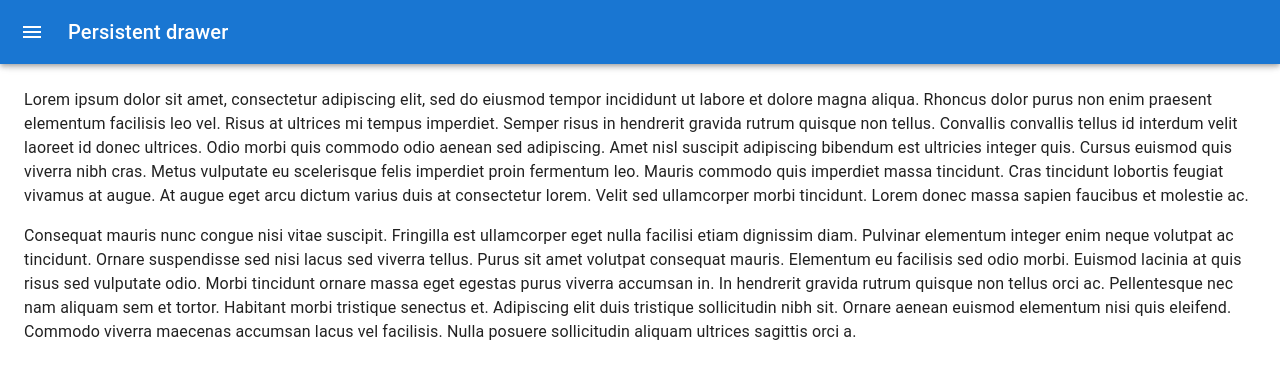
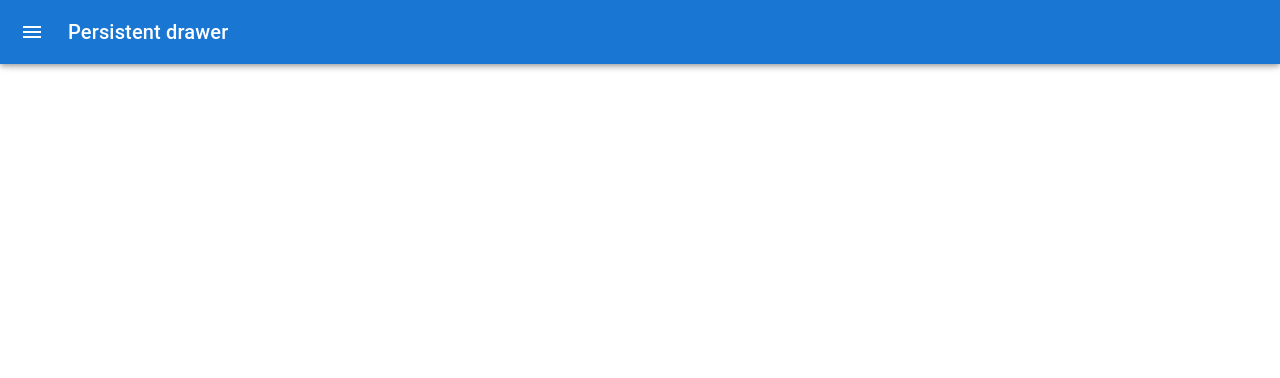
Before and after one commit to ProgFadi/giz-task08, a React (Create React App) app: page / in a window 1280 px wide. Shown: the top 378 px of the page. Built offline with nearby package versions, Linux system fonts and the light colour scheme.

Commit message:
create 3 empty pages

```diff
--- a/src/App.js
+++ b/src/App.js
@@ -1,9 +1,19 @@
 import PersistentDrawerLeft from './components/PersistentDrawerLeft';
+import { Routes, Route } from 'react-router-dom';
+import Dashboard from './pages/Dashboard';
+import Categories from './pages/Categories';
+import Products from './pages/Products';
 
 function App() {
   return (
     <div className="App">
-      <PersistentDrawerLeft />
+      <Routes>
+        <Route path="" element={<PersistentDrawerLeft />}>
+          <Route path="dashboard" element={<Dashboard />} />
+          <Route path="categories" element={<Categories />} />
+          <Route path="products" element={<Products />} />
+        </Route>
+      </Routes>
     </div>
   );
 }
--- a/src/components/PersistentDrawerLeft.jsx
+++ b/src/components/PersistentDrawerLeft.jsx
@@ -17,6 +17,8 @@ import ListItemIcon from '@mui/material/ListItemIcon';
 import ListItemText from '@mui/material/ListItemText';
 import InboxIcon from '@mui/icons-material/MoveToInbox';
 import MailIcon from '@mui/icons-material/Mail';
+
+import { Outlet } from 'react-router-dom';
 
 const drawerWidth = 240;
 
@@ -143,34 +145,9 @@ export default function PersistentDrawerLeft() {
       </Drawer>
       <Main open={open}>
         <DrawerHeader />
+
         <Typography paragraph>
-          Lorem ipsum dolor sit amet, consectetur adipiscing elit, sed do
-          eiusmod tempor incididunt ut labore et dolore magna aliqua. Rhoncus
-          dolor purus non enim praesent elementum facilisis leo vel. Risus at
-          ultrices mi tempus imperdiet. Semper risus in hendrerit gravida rutrum
-          quisque non tellus. Convallis convallis tellus id interdum velit
-          laoreet id donec ultrices. Odio morbi quis commodo odio aenean sed
-          adipiscing. Amet nisl suscipit adipiscing bibendum est ultricies
-          integer quis. Cursus euismod quis viverra nibh cras. Metus vulputate
-          eu scelerisque felis imperdiet proin fermentum leo. Mauris commodo
-          quis imperdiet massa tincidunt. Cras tincidunt lobortis feugiat
-          vivamus at augue. At augue eget arcu dictum varius duis at consectetur
-          lorem. Velit sed ullamcorper morbi tincidunt. Lorem donec massa sapien
-          faucibus et molestie ac.
-        </Typography>
-        <Typography paragraph>
-          Consequat mauris nunc congue nisi vitae suscipit. Fringilla est
-          ullamcorper eget nulla facilisi etiam dignissim diam. Pulvinar
-          elementum integer enim neque volutpat ac tincidunt. Ornare suspendisse
-          sed nisi lacus sed viverra tellus. Purus sit amet volutpat consequat
-          mauris. Elementum eu facilisis sed odio morbi. Euismod lacinia at quis
-          risus sed vulputate odio. Morbi tincidunt ornare massa eget egestas
-          purus viverra accumsan in. In hendrerit gravida rutrum quisque non
-          tellus orci ac. Pellentesque nec nam aliquam sem et tortor. Habitant
-          morbi tristique senectus et. Adipiscing elit duis tristique
-          sollicitudin nibh sit. Ornare aenean euismod elementum nisi quis
-          eleifend. Commodo viverra maecenas accumsan lacus vel facilisis. Nulla
-          posuere sollicitudin aliquam ultrices sagittis orci a.
+          <Outlet />
         </Typography>
       </Main>
     </Box>
--- a/src/index.js
+++ b/src/index.js
@@ -1,17 +1,13 @@
 import React from 'react';
 import ReactDOM from 'react-dom';
-import './index.css';
 import App from './App';
-import reportWebVitals from './reportWebVitals';
+import { BrowserRouter as Router } from 'react-router-dom';
 
 ReactDOM.render(
   <React.StrictMode>
-    <App />
+    <Router>
+      <App />
+    </Router>
   </React.StrictMode>,
   document.getElementById('root')
 );
-
-// If you want to start measuring performance in your app, pass a function
-// to log results (for example: reportWebVitals(console.log))
-// or send to an analytics endpoint. Learn more: https://bit.ly/CRA-vitals
-reportWebVitals();
```
